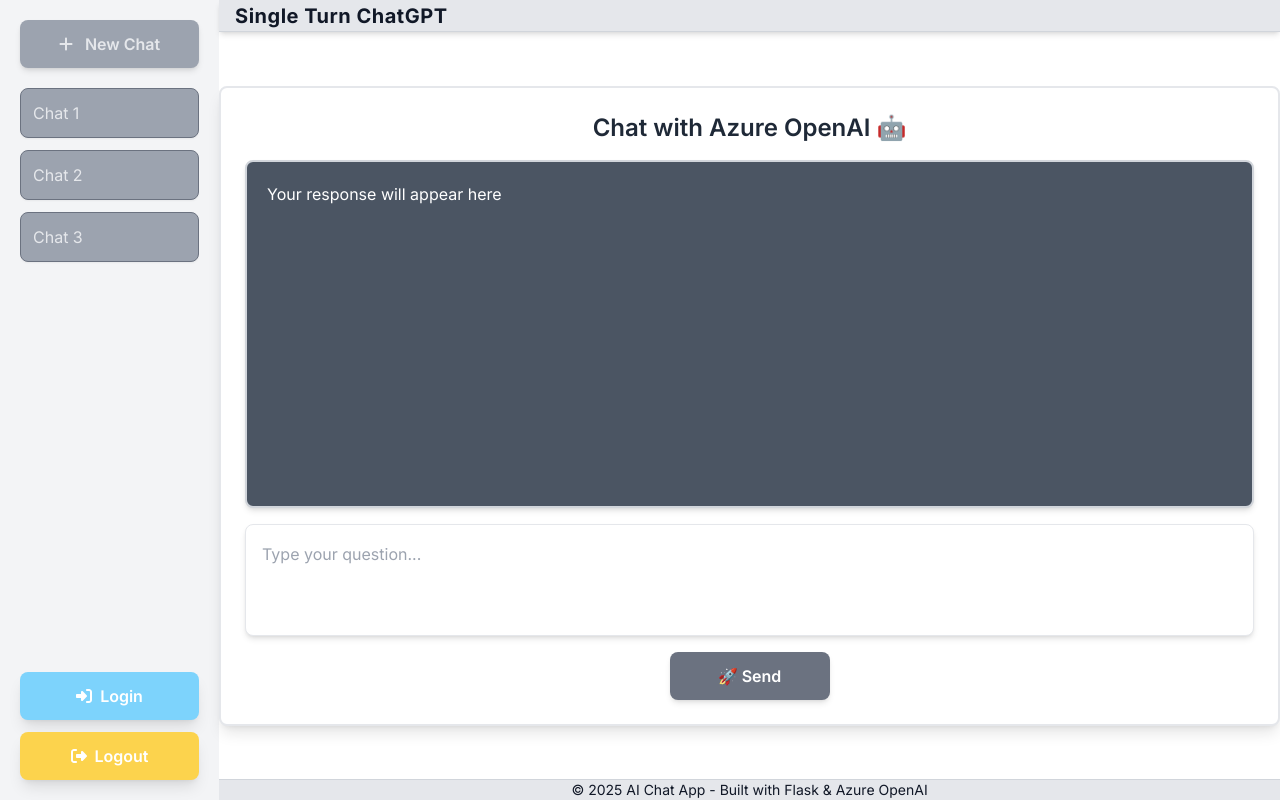
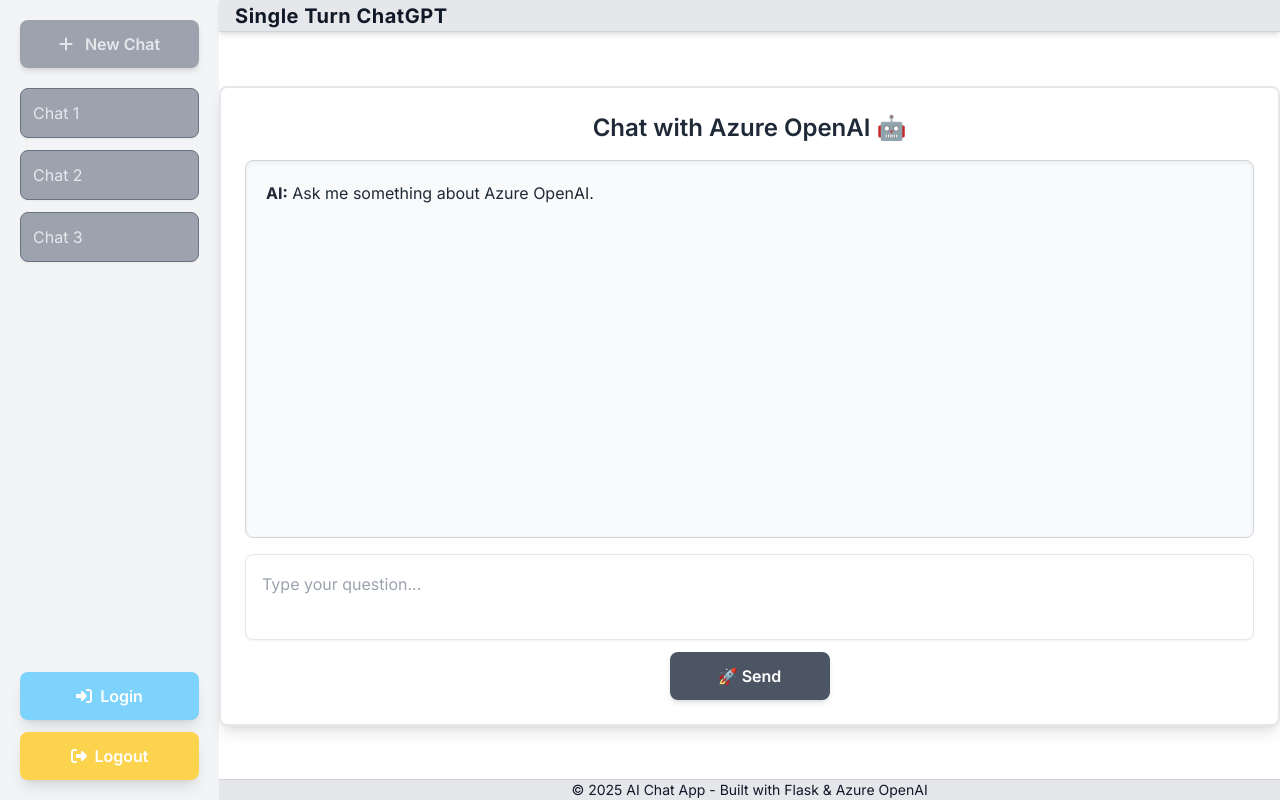
Before and after one commit to Swamy-s-Tech-Skills-Academy-AI-ML-Data/flask-react-aoai-completions, a React (Vite) app in the folder src/frontend/: page / in a window 1280 px wide. Built offline with nearby package versions, Linux system fonts and the light colour scheme; no server answers.

Commit message:
Refactor Chat component: enhance message handling, improve error display, and update API response structure

```diff
--- a/src/frontend/src/components/Chat.tsx
+++ b/src/frontend/src/components/Chat.tsx
@@ -1,53 +1,72 @@
 import { useState } from "react";
 import { fetchAIResponse } from "../services/api";
 
+interface Message { role: 'user' | 'assistant'; content: string }
+
 const Chat: React.FC = () => {
     const [prompt, setPrompt] = useState<string>("");
-    const [response, setResponse] = useState<string>("Your response will appear here");
+    const [messages, setMessages] = useState<Message[]>([
+        { role: 'assistant', content: 'Ask me something about Azure OpenAI.' }
+    ]);
+    const [loading, setLoading] = useState(false);
+    const [error, setError] = useState<string | null>(null);
 
     const sendRequest = async () => {
-        setResponse("Thinking... 🤔");
+        if (!prompt.trim() || loading) return;
+        setError(null);
+        const userMsg: Message = { role: 'user', content: prompt };
+        setMessages(prev => [...prev, userMsg, { role: 'assistant', content: 'Thinking... 🤔' }]);
+        setLoading(true);
 
         const result = await fetchAIResponse(prompt);
+        setLoading(false);
+        setPrompt("");
 
-        setResponse(result);
+        setMessages(prev => {
+            // Replace last placeholder assistant message
+            const updated = [...prev];
+            const idx = updated.findIndex((m, i) => i === updated.length - 1 && m.role === 'assistant' && m.content.startsWith('Thinking'));
+            if ('error' in result) {
+                if (idx >= 0) updated[idx] = { role: 'assistant', content: `Error: ${result.error}` };
+                else updated.push({ role: 'assistant', content: `Error: ${result.error}` });
+            } else {
+                if (idx >= 0) updated[idx] = { role: 'assistant', content: result.response };
+                else updated.push({ role: 'assistant', content: result.response });
+            }
+            return updated;
+        });
+        if ('error' in result) setError(result.error);
     };
 
     return (
         <div className="font-inter p-6 text-center w-full max-w-6xl mx-auto border-2 border-gray-200 rounded-lg shadow-lg bg-white flex flex-col h-[80vh]">
-            <h2 className="text-2xl font-semibold text-gray-800 mb-4">
-                Chat with Azure OpenAI 🤖
-            </h2>
-
-            {/* Response Box - Fixed Height with Scroll */}
-            <div className="bg-gray-600 text-white p-5 rounded-lg shadow-md text-left border-2 border-gray-300
-                overflow-y-auto h-[40vh] flex-grow custom-scrollbar">
-                <p className="whitespace-pre-wrap break-words">
-                    {response}
-                </p>
+            <h2 className="text-2xl font-semibold text-gray-800 mb-4">Chat with Azure OpenAI 🤖</h2>
+            <div className="bg-gray-50 text-gray-900 p-5 rounded-lg shadow-inner text-left border border-gray-300 overflow-y-auto h-[50vh] flex-grow space-y-4">
+                {messages.map((m, i) => (
+                    <div key={i} className={m.role === 'user' ? 'text-blue-700' : 'text-gray-800'}>
+                        <strong>{m.role === 'user' ? 'You' : 'AI'}:</strong>{' '}
+                        <span className="whitespace-pre-wrap break-words">{m.content}</span>
+                    </div>
+                ))}
             </div>
-
-            {/* Chat Input & Button - Stick to Bottom */}
             <div className="mt-4 flex flex-col">
+                {error && <div className="text-red-600 mb-2 text-sm">{error}</div>}
                 <textarea
-                    className="border w-full p-4 rounded-lg shadow-md resize-none
-                       focus:outline-none focus:ring focus:ring-blue-300 transition
-                       text-gray-800 text-base font-normal leading-relaxed min-h-[10vh] max-h-[15vh]"
-                    rows={3}
+                    className="border w-full p-4 rounded-lg shadow-sm resize-none focus:outline-none focus:ring focus:ring-blue-300 transition text-gray-800 text-base font-normal leading-relaxed min-h-[10vh] max-h-[15vh]"
                     placeholder="Type your question..."
                     value={prompt}
                     onChange={(e) => setPrompt(e.target.value)}
+                    onKeyDown={(e) => { if (e.key === 'Enter' && !e.shiftKey) { e.preventDefault(); sendRequest(); } }}
                 />
-
-                <button
-                    onClick={sendRequest}
-                    className="bg-gray-500 text-white font-semibold px-6 py-3 rounded-lg shadow-md
-               hover:bg-gray-600 transition transform hover:scale-105
-               focus:outline-none focus:ring-2 focus:ring-gray-400
-               w-40 mx-auto flex items-center justify-center mt-4"
-                >
-                    🚀 Send
-                </button>
+                <div className="flex justify-center mt-3">
+                    <button
+                        onClick={sendRequest}
+                        disabled={loading}
+                        className="bg-gray-600 disabled:opacity-50 disabled:cursor-not-allowed text-white font-semibold px-6 py-3 rounded-lg shadow-md hover:bg-gray-700 transition focus:outline-none focus:ring-2 focus:ring-gray-400 w-40 flex items-center justify-center"
+                    >
+                        {loading ? 'Sending...' : '🚀 Send'}
+                    </button>
+                </div>
             </div>
         </div>
     );
--- a/src/frontend/src/services/api.ts
+++ b/src/frontend/src/services/api.ts
@@ -1,20 +1,35 @@
-const BASE_URL = "http://127.0.0.1:5009/api"; // Adjust this as needed
+const BASE_URL = import.meta.env.VITE_API_BASE_URL || "http://127.0.0.1:5009/api";
 
-export const fetchAIResponse = async (prompt: string): Promise<string> => {
+interface CompletionSuccess {
+    response: string;
+    usage?: { prompt_chars: number; response_chars: number };
+}
+interface CompletionError { error: string }
+
+export const fetchAIResponse = async (prompt: string): Promise<CompletionSuccess | CompletionError> => {
     try {
         const res = await fetch(`${BASE_URL}/completions`, {
             method: "POST",
             headers: { "Content-Type": "application/json" },
-            body: JSON.stringify({ prompt }),
+            body: JSON.stringify({ prompt })
         });
 
-        if (!res.ok) {
-            throw new Error("⚠️ Error fetching response. Please try again later.");
+        const ct = res.headers.get("content-type") || "";
+        let parsed: any;
+        if (ct.includes("application/json")) {
+            parsed = await res.json();
+        } else {
+            // Fallback: attempt text
+            const txt = await res.text();
+            try { parsed = JSON.parse(txt); } catch { parsed = { error: txt || 'Unknown response format' }; }
         }
 
-        return await res.text();
-    } catch (error) {
-        console.error("API Error:", error);
-        return error instanceof Error ? `🚨 Error fetching response: ${error.message}` : "❌ Error fetching response.";
+        if (!res.ok) {
+            return { error: parsed?.error || `HTTP ${res.status}` };
+        }
+        if (parsed.error) return { error: parsed.error };
+        return { response: parsed.response ?? "", usage: parsed.usage };
+    } catch (e) {
+        return { error: e instanceof Error ? e.message : 'Unexpected error' };
     }
 };
```
